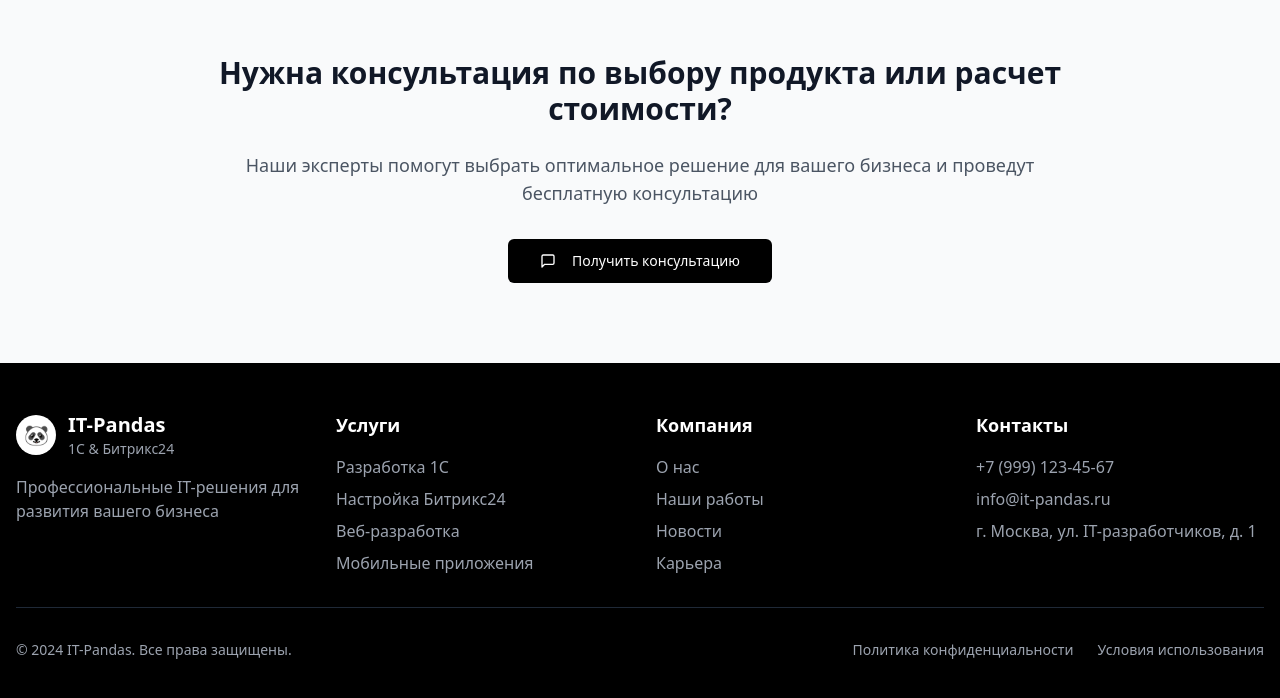
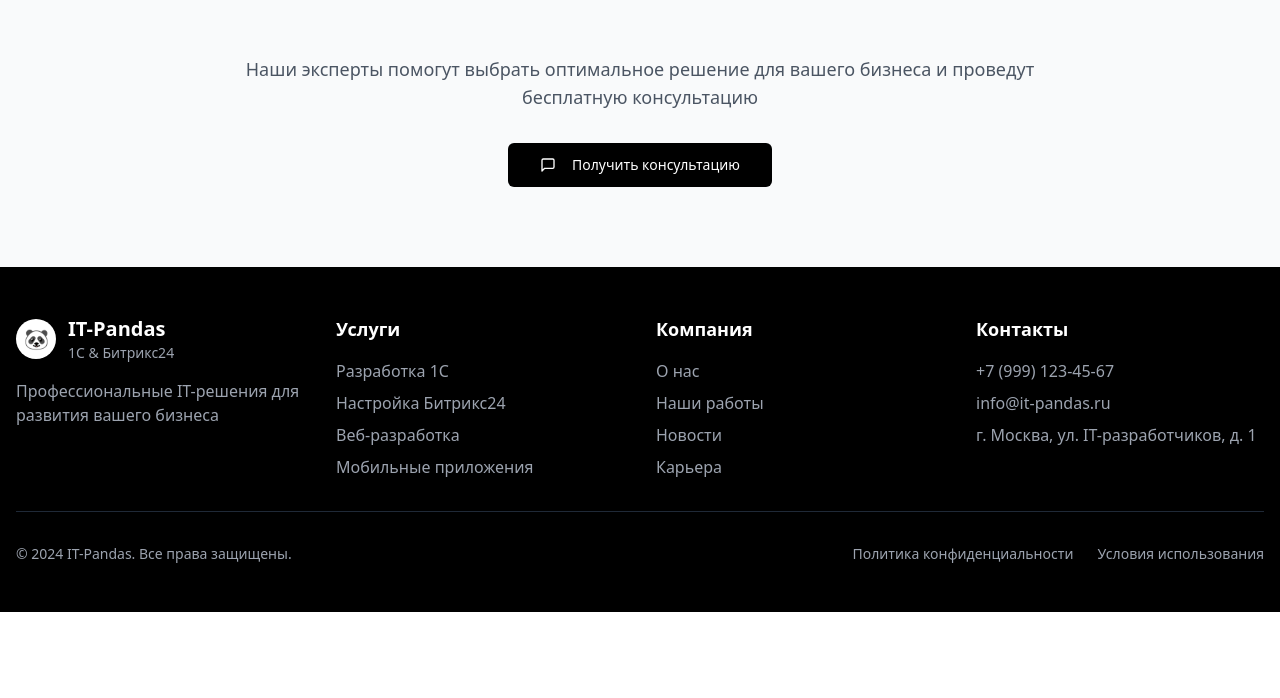
Before and after one commit to itPandas/panda-it-web, a React (Vite) app: page /product/1c in a window 1280 px wide. Shown: the part 3687-4385 px from the top of the page. After the commit the page ends 4299 px from the top, so only its background shows below. Built offline with nearby package versions, Linux system fonts and the light colour scheme.

Commit message:
Remove consultation elements
Removed the "Get Consultation" button and the associated text from the top of the ProductConsultation section.

```diff
--- a/src/components/product/ProductConsultation.tsx
+++ b/src/components/product/ProductConsultation.tsx
@@ -9,9 +9,6 @@ const ProductConsultation = () => {
     <section className="py-20 bg-gray-50">
       <div className="container mx-auto px-4">
         <div className="max-w-4xl mx-auto text-center">
-          <h2 className="text-3xl font-bold mb-6 text-gray-900">
-            Нужна консультация по выбору продукта или расчет стоимости?
-          </h2>
           <p className="text-lg text-gray-600 mb-8">
             Наши эксперты помогут выбрать оптимальное решение для вашего бизнеса
             и проведут бесплатную консультацию
```
